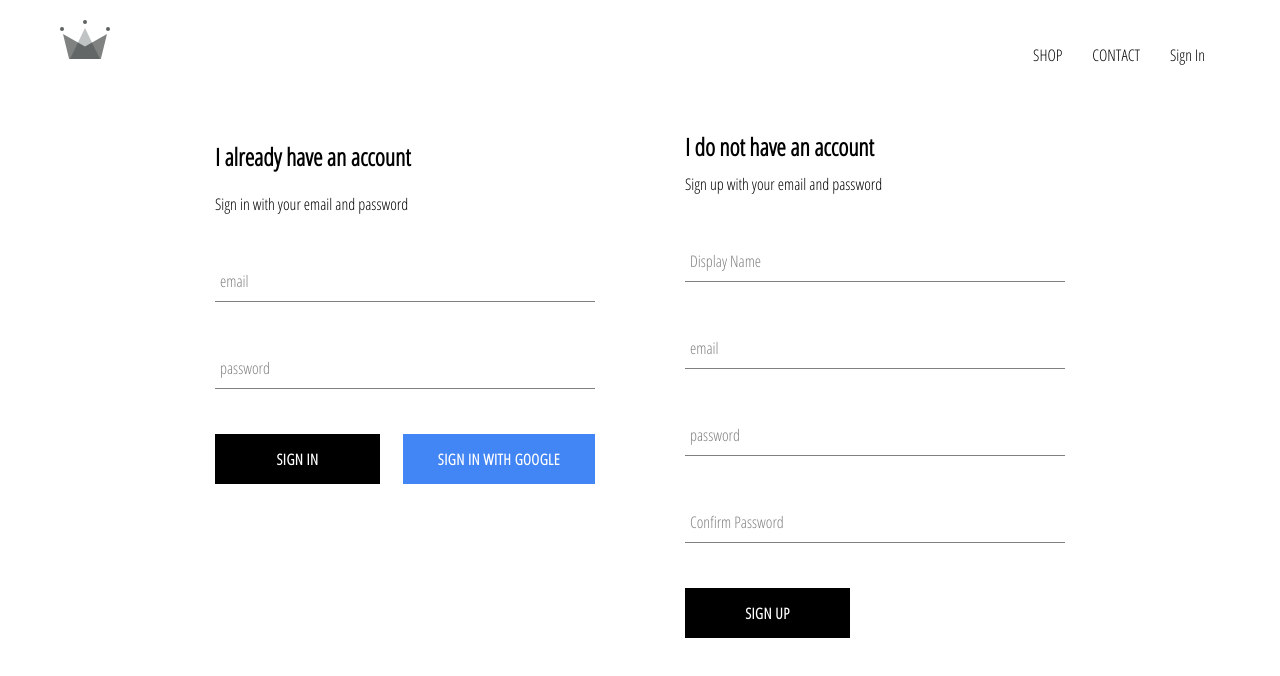
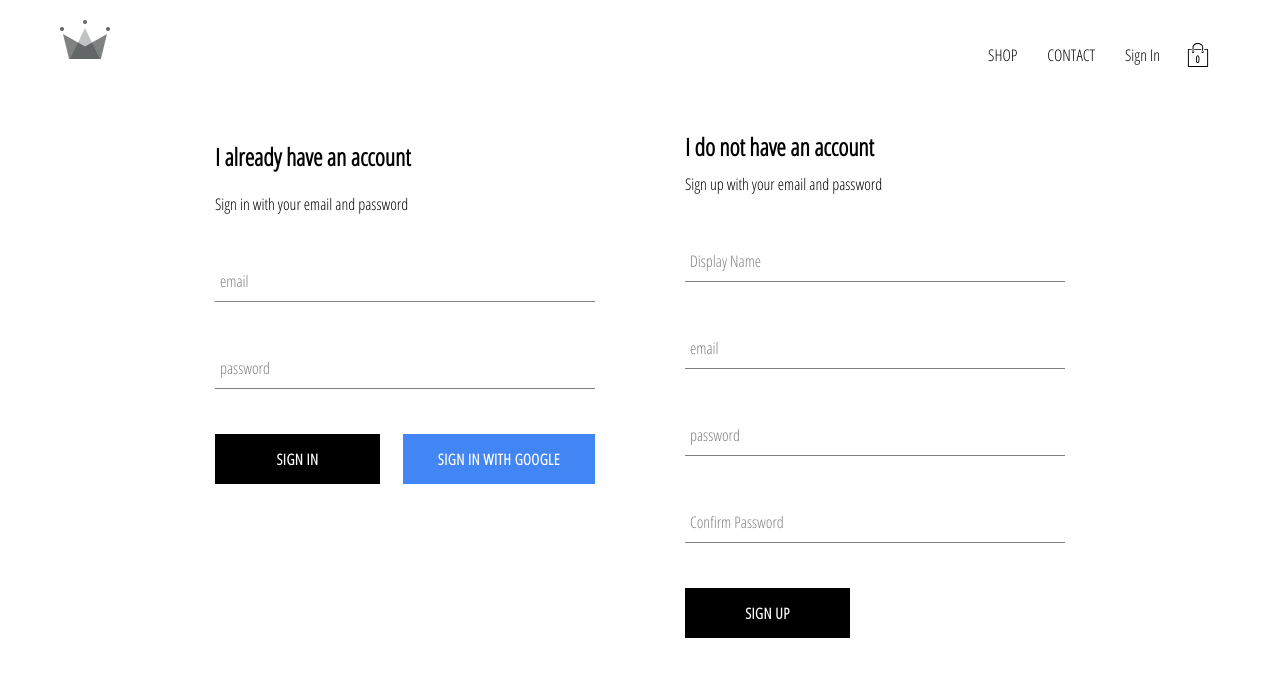
Before and after one commit to marshacb/crwn-clothing, a React (Create React App) app: page /signin in a window 1280 px wide. Shown: the top 676 px of the page. Built offline with nearby package versions, Linux system fonts and the light colour scheme; no server answers.

Commit message:
added cartIcon and cartDropdown components to our repo. Also implements a cartReducer

```diff
--- /dev/null
+++ b/src/components/cart-dropdown/cart-dropdown.component.jsx
@@ -0,0 +1,15 @@
+import React from "react"
+
+import CustomButtom from "../custom-button/custom-button.component"
+
+import "./cart-dropdown.styles.scss"
+
+const CartDropdown = () => (
+    <div className="cart-dropdown">
+        <div className="cart-items" />
+        <CustomButtom>GO TO CHECKOUT</CustomButtom>
+    </div>
+)
+
+
+export default CartDropdown
--- /dev/null
+++ b/src/components/cart-dropdown/cart-dropdown.styles.scss
@@ -0,0 +1,24 @@
+.cart-dropdown {
+    position: absolute;
+    width: 240px;
+    height: 340px;
+    display: flex;
+    flex-direction: column;
+    padding: 20px;
+    border: 1px solid black;
+    background-color: white;
+    top: 90px;
+    right: 40px;
+    z-index: 5;
+
+    .cart-items {
+        height: 240px;
+        display: flex;
+        flex-direction: column;
+        overflow: scroll;
+    }
+
+    button {
+        margin-top: auto;
+    }
+}
--- /dev/null
+++ b/src/components/cart-icon/cart-icon.component.jsx
@@ -0,0 +1,21 @@
+import React from "react"
+import { connect } from "react-redux"
+
+import { toggleCartHidden } from "../../redux/cart/cart.actions"
+
+import { ReactComponent as ShoppingIcon } from "../../assets/shopping-bag.svg"
+
+import "./cart-icon.styles.scss"
+
+const CartIcon = ({ toggleCartHidden }) => (
+    <div className="cart-icon" onClick={toggleCartHidden}>
+        <ShoppingIcon  className="shopping-icon" />
+        <span className="item-count">0</span>
+    </div>
+)
+
+const mapDispatchToProps = dispatch => ({
+    toggleCartHidden: () => dispatch(toggleCartHidden())
+})
+
+export default connect(null, mapDispatchToProps)(CartIcon)
--- /dev/null
+++ b/src/components/cart-icon/cart-icon.styles.scss
@@ -0,0 +1,21 @@
+.cart-icon {
+    width: 45px;
+    height: 45px;
+    position: relative;
+    display: flex;
+    align-items: center;
+    justify-content: center;
+    cursor: pointer;
+
+    .shopping-icon {
+        width: 24px;
+        height: 24px;
+    }
+
+    .item-count {
+        position: absolute;
+        font-size: 10px;
+        font-weight: bold;
+        bottom: 12px;
+    }
+}
--- a/src/components/header/header.component.jsx
+++ b/src/components/header/header.component.jsx
@@ -3,12 +3,14 @@
 import { connect } from "react-redux"
 
 import { auth } from "../../firebase/firebase.utils"
+import CartIcon from "../cart-icon/cart-icon.component"
+import CartDropdown from "../cart-dropdown/cart-dropdown.component"
 
 import { ReactComponent as Logo } from "../../assets/crown.svg"
 import "./header.styles.scss"
 
 
-const Header = ({ currentUser }) => (
+const Header = ({ currentUser, hidden }) => (
   <div className="header">
     <Link to="/">
       <Logo className="logo" />
@@ -20,20 +22,27 @@
       <Link className="option" to="/shop">
         CONTACT
       </Link>
-      {
-          currentUser ?
-          <div className="option" onClick={() => auth.signOut()}>SIGN OUT</div>
-          :
-          <Link className="option" to="/signin">
-              Sign In
-          </Link>
-      }
+      {currentUser ? (
+        <div className="option" onClick={() => auth.signOut()}>
+          SIGN OUT
+        </div>
+      ) : (
+        <Link className="option" to="/signin">
+          Sign In
+        </Link>
+      )}
+      <CartIcon />
     </div>
+    {
+        hidden ? null :
+        <CartDropdown />
+    }
   </div>
-)
+);
 
-const mapStateToProps = state => ({
-    currentUser: state.user.currentUser
+const mapStateToProps = ({ user: { currentUser }, cart: { hidden }}) => ({
+    currentUser,
+    hidden
 })
 
 export default connect(mapStateToProps)(Header)
--- /dev/null
+++ b/src/redux/cart/cart.actions.js
@@ -0,0 +1,5 @@
+import CartActionTypes from "./cart.types"
+
+export const toggleCartHidden = () => ({
+    type: CartActionTypes.TOGGLE_CART_HIDDEN
+})
--- /dev/null
+++ b/src/redux/cart/cart.reducer.js
@@ -0,0 +1,19 @@
+import CartActionTypes from "./cart.types"
+
+const INITIAL_STATE = {
+    hidden: true
+}
+
+const cartReducer = (state = INITIAL_STATE, action) => {
+    switch(action.type) {
+        case CartActionTypes.TOGGLE_CART_HIDDEN:
+            return {
+                ...state,
+                hidden: !state.hidden
+            }
+        default:
+            return state
+    }
+}
+
+export default cartReducer
--- /dev/null
+++ b/src/redux/cart/cart.types.js
@@ -0,0 +1,6 @@
+const CartActionTypes = {
+  TOGGLE_CART_HIDDEN: "TOGGLE_CART_HIDDEN"
+};
+
+
+export default CartActionTypes
--- a/src/redux/root-reducer.js
+++ b/src/redux/root-reducer.js
@@ -1,7 +1,9 @@
 import { combineReducers } from "redux"
 
 import userReducer from "./user/user-reducer"
+import cartReducer from "./cart/cart.reducer"
 
 export default combineReducers({
     user: userReducer,
+    cart: cartReducer
 })
```
Also changed, not shown: src/assets/shopping-bag.svg (added).
